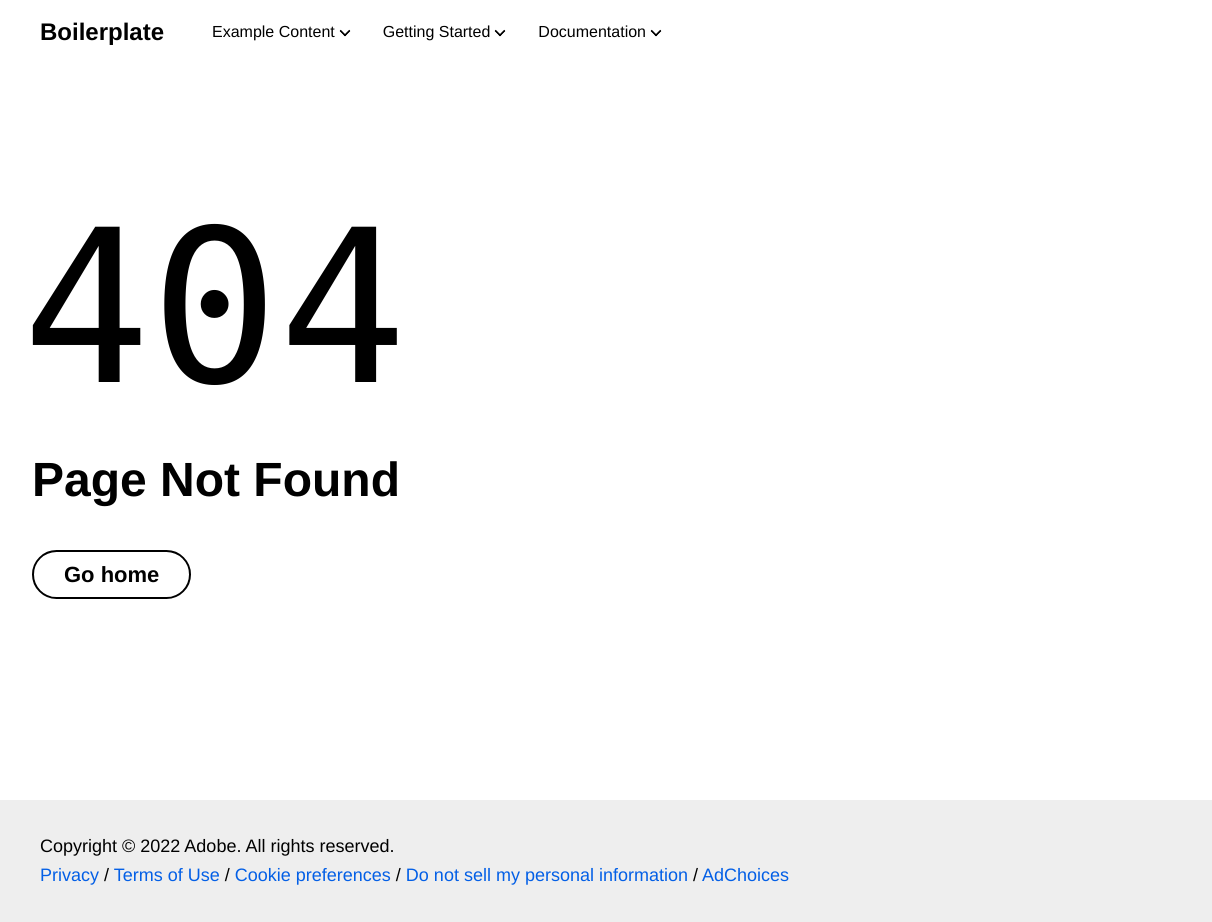
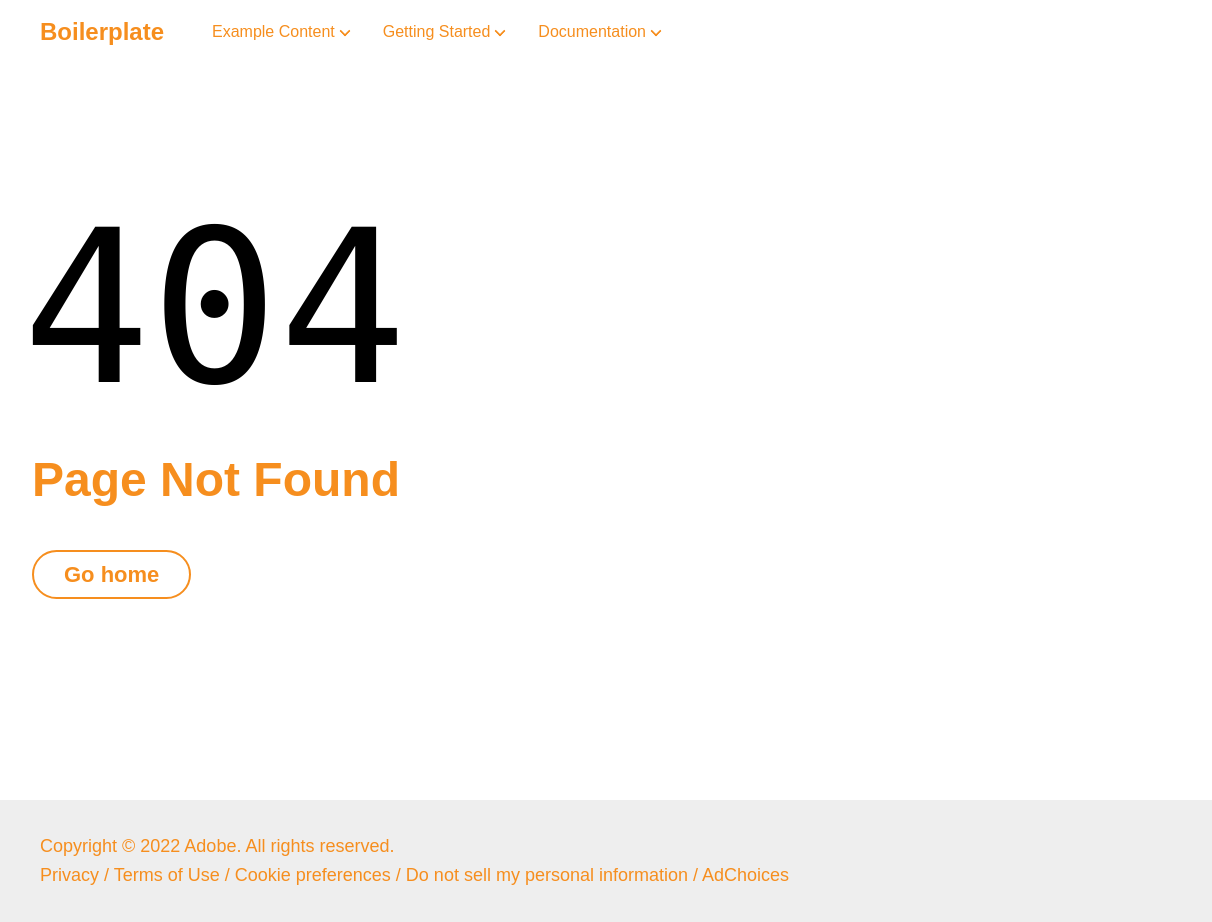
Before and after one commit to phi-x-174/Magic-Breakfast, a website with bundled scripts: page 404.html in a window 1280 px wide. Shown: the full height of the page, 0-1212 px from the left. Built offline with nearby package versions, Linux system fonts and the light colour scheme; files whose address does not match are found by name.

Commit message:
Update styles.css

```diff
--- a/styles/styles.css
+++ b/styles/styles.css
@@ -12,17 +12,17 @@
 
  :root {
   /* colors */
-  --link-color: #035fe6;
+  --link-color: #f68e1e;
   --link-hover-color: #f68e1e;
-  --background-color: #fff;
+  --background-color: #ffffff;
   --overlay-background-color: #eeeeee;
   --highlight-background-color: #cccccc;
-  --text-color: #000;
+  --text-color: #f68e1e;
 
   /* fonts */
-  --body-font-family: 'helvetica neue', helvetica, ubuntu, roboto, noto, sans-serif;
-  --heading-font-family: var(--body-font-family);
-  --fixed-font-family: 'Roboto Mono', menlo, consolas, 'Liberation Mono', monospace;
+  --body-font-family: century-gothic, sans-serif;
+  --heading-font-family: century-gothic, sans-serif;
+  --fixed-font-family: "Roboto Mono", menlo, consolas, "Liberation Mono", monospace;
 
   /* body sizes */
   --body-font-size-m: 22px;
```
